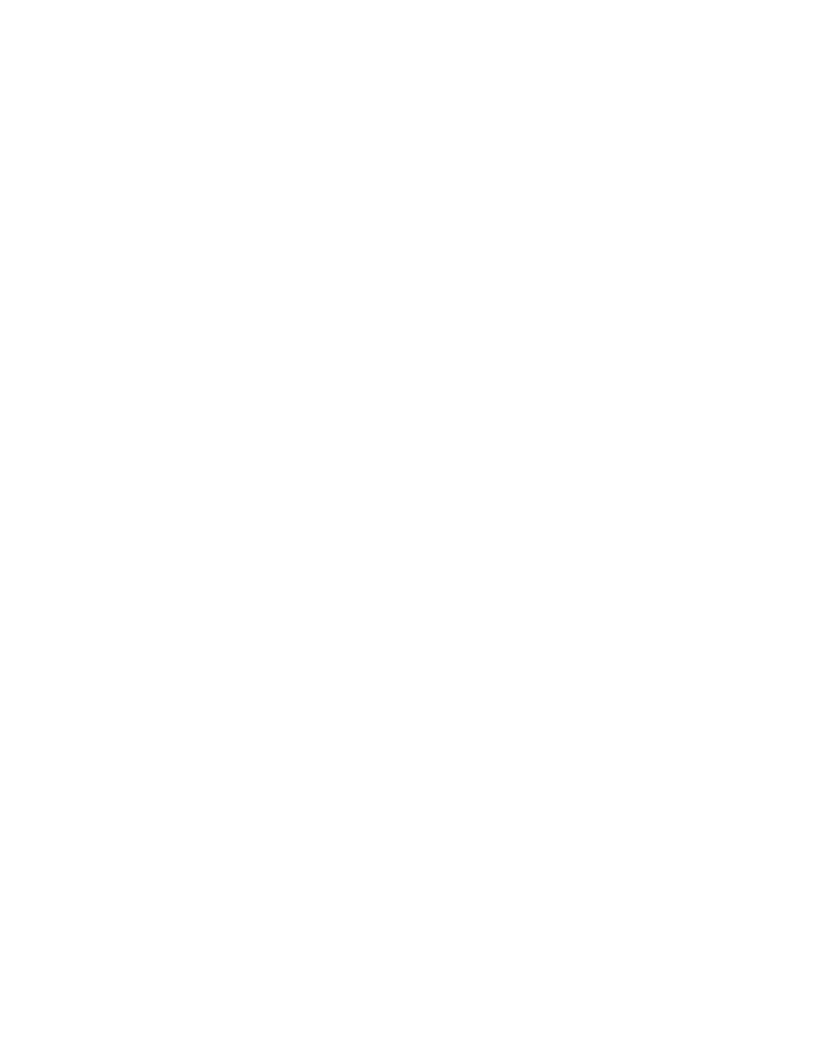
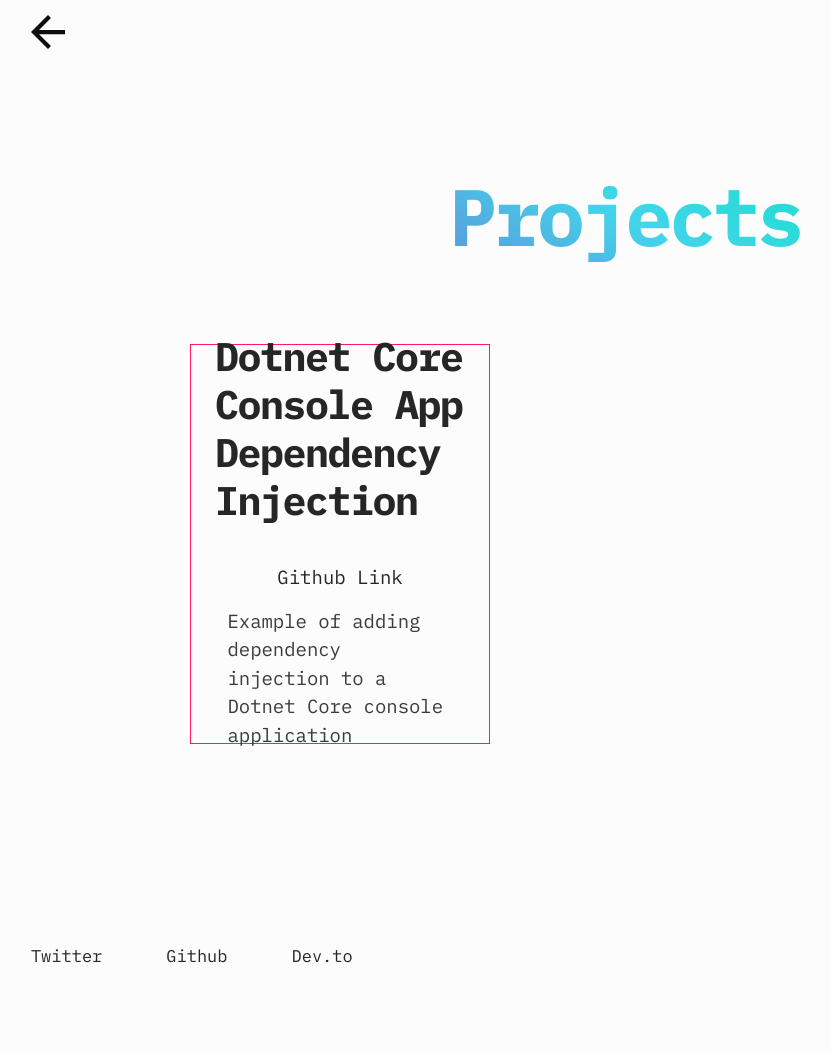
Before and after one commit to Ballcapz/ballcapz-dev, a Gatsby site: page /projects in a window 1280 px wide. Before the commit this address had no page. Shown: the whole page, without its empty margins (15-846 px from the left). Before the commit the page ends 800 px from the top, so only its background shows below. Built offline with nearby package versions, Linux system fonts and the light colour scheme; Gatsby itself is replaced by a stand-in of ours.

Commit message:
Starting to add projects page to project

```diff
--- a/src/components/HeaderLogo.js
+++ b/src/components/HeaderLogo.js
@@ -18,13 +18,29 @@
   }
 `;
 
+const LinksContainer = styled.div`
+  display: flex;
+  flex-direction: row;
+  justify-content: space-between;
+`;
+
+const LinkWrapper = styled(Link)`
+  margin-right: 1rem;
+`;
+
 export const HeaderLogo = () => {
   return (
     <HeaderWrapper>
       <Logo>Ballcapz</Logo>
-      <Link to="/about">
-        <p>About</p>
-      </Link>
+      <LinksContainer>
+        <LinkWrapper to="/about">
+          <p>About</p>
+        </LinkWrapper>
+        <LinkWrapper to="/projects">
+          <p>Projects</p>
+        </LinkWrapper>
+      </LinksContainer>
+
     </HeaderWrapper>
   );
 };
--- a/src/pages/about.js
+++ b/src/pages/about.js
@@ -28,8 +28,8 @@
           all of the principles that come with learning those languages and ecosystems.
           <br />
           <br />
-            In my time off from programming, I enjoy drinking, making, and roasting coffee;
-            and spending time outdoors doing whatever happens to catch my eye
+            In my time off from programming, I enjoy making, roasting, and drinking coffee;
+            as well as spending time outdoors doing whatever happens to catch my eye
             for the day. I also enjoy growing my own sustainable vegetables and herbs
             for cooking!
         </TextBody>
--- /dev/null
+++ b/src/pages/projects.js
@@ -0,0 +1,140 @@
+import React from 'react'
+import { graphql } from 'gatsby'
+import {
+    HeaderBack,
+    HeadingXL,
+    HeadingL,
+    SEO,
+    Layout,
+    ButtonLink,
+    TextBody
+} from '../components'
+import styled from 'styled-components'
+
+const remy = px => `${px / 16}rem`
+const getFlex = (value) => {
+    if (!value) return
+
+    let flex = value / 12 * 100
+    return `flex: 0 0 ${flex}%;`
+}
+const getWidth = (value) => {
+    if (!value) return
+
+    let width = value / 12 * 100
+    return `width: ${width}%;`
+}
+
+const ProjectContainer = styled.div`
+    padding-right: ${remy(15)};
+    padding-left: ${remy(15)};
+    margin-right: auto;
+    margin-left: auto;
+    width: 100%;
+
+    @media (min-width: 576px) {
+        max-width: ${remy(540)}
+    }
+
+    @media (min-width: 768px) {
+        max-width: ${remy(720)}
+    }
+
+    @media (min-width: 992px) {
+        max-width: ${remy(9600)};
+    }
+
+    @media (min-width: 1200px) {
+        max-width: ${remy(1140)};
+    }
+`;
+
+const ProjectRow = styled.div`
+    margin-right: ${remy(-15)};
+    margin-left: ${remy(-15)};
+    display: flex;
+    flex-wrap: wrap;
+`;
+
+const ProjectColumn = styled.div`
+    padding-right: ${remy(15)};
+    padding-left: ${remy(15)};
+
+    ${({ xs }) => (xs ? getFlex(xs) : 'flex: 0 0 100%')};
+    ${({ xs }) => (xs ? getWidth(xs) : 'width: 100%')};
+
+    @media (min-width: 576px) {
+        ${({ sm }) => sm && getFlex(sm)};
+        ${({ sm }) => sm && getWidth(sm)};
+    }
+
+    @media (min-width: 768px) {
+        ${({ md }) => md && getFlex(md)};
+        ${({ md }) => md && getWidth(md)};
+    }
+
+    @media (min-width: 992px) {
+        ${({ lg }) => lg && getFlex(lg)};
+        ${({ lg }) => lg && getWidth(lg)};
+    }
+
+    @media (min-width: 1200px) {
+        ${({ xl }) => xl && getFlex(xl)};
+        ${({ xl }) => xl && getWidth(xl)};
+    }
+`;
+
+const ProjectCard = styled.article`
+    padding: ${remy(24)};
+    display: flex;
+    flex-direction: column;
+    justify-content: center;
+    align-items: center;
+    width: ${remy(300)};
+    height: ${remy(400)};
+    border: 1px solid var(--accent-color);
+`;
+
+const ProjectLink = styled.a`
+    margin-bottom: ${remy(15)};
+    :hover {
+        box-shadow: 0px 9px 0 0 var(--accent-color);
+    }
+`;
+
+const Projects = ({ data }) => {
+    return (
+        <>
+            <SEO title="Projects" />
+            <HeaderBack />
+            <Layout>
+                <HeadingXL>Projects</HeadingXL>
+
+                <ProjectContainer>
+                    <ProjectRow>
+                        <ProjectColumn sm='8' lg='6'>
+                            <ProjectCard>
+                                <HeadingL>Dotnet Core Console App Dependency Injection</HeadingL>
+                                <ProjectLink
+                                    href="https://github.com/Ballcapz/Console-Application-Dependency-Injection"
+                                    target="_blank"
+                                    rel="noopener noreferrer"
+                                >
+                                    Github Link
+                                </ProjectLink>
+                                <TextBody>
+                                    Example of adding dependency injection to a Dotnet Core console application
+                                </TextBody>
+                            </ProjectCard>
+                        </ProjectColumn>
+
+
+                    </ProjectRow>
+                </ProjectContainer>
+
+            </Layout>
+        </>
+    );
+};
+
+export default Projects;
```
Also changed, not shown: package.json (+5 -5 lines), src/components/ProjectCard.js (added, +14 -0 lines). Lines whose indentation alone changed are shown as unchanged.
